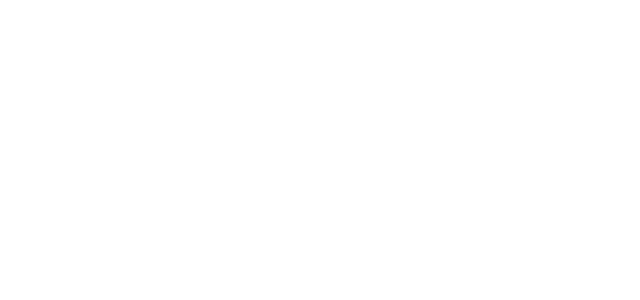
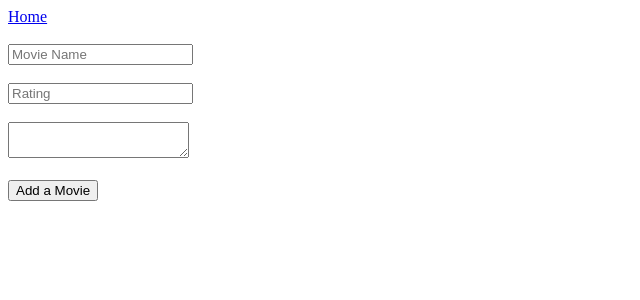
Before and after one commit to sanishkarkee/REACT-DynoAcademy, a React (Create React App) app: page /add in a window 1280 px wide. Shown: the top 300 px of the page, without its empty margins (0-640 px from the left). Built offline with nearby package versions, Linux system fonts and the light colour scheme.

Commit message:
POST ko lagi chai send haru data ko structure-object banayeu ani AXIOS koa lagi try-catch ma POST ko response lekheu

```diff
--- a/src/Routes/Router.js
+++ b/src/Routes/Router.js
@@ -6,6 +6,7 @@ import {
 } from 'react-router-dom/cjs/react-router-dom.min';
 import Index from '../pages/Index';
 import ViewMovie from '../pages/ViewMovie';
+import AddMovie from '../pages/AddMovie';
 
 const Router = () => {
   return (
@@ -13,6 +14,7 @@ const Router = () => {
       <Switch>
         <Route path='/' component={Index} exact />
         <Route path='/view_movie/:id' component={ViewMovie} exact />
+        <Route path='/add' component={AddMovie} exact />
       </Switch>
     </BrowserRouter>
   );
--- /dev/null
+++ b/src/pages/AddMovie.js
@@ -0,0 +1,40 @@
+import axios from 'axios';
+import React from 'react';
+import { Link } from 'react-router-dom/cjs/react-router-dom.min';
+
+const AddMovie = () => {
+  const addMovieHandler = async (e) => {
+    e.preventDefault();
+
+    // Payload ko object construct gareko because send garne data "OBJECT" type ma hunu parxa
+    const movieData = {
+      movie_name: 'Dummy Movie',
+      rating: 10,
+      description: 'This is a good movie!',
+    };
+
+    try {
+      const response = await axios.post(
+        'https://api.dynoacademy.com/test-api/v1/movies',
+        movieData
+      );
+
+      alert(response.data.message);
+    } catch (error) {}
+  };
+
+  return (
+    <>
+      <Link to='/'>Home</Link>
+      <br /> <br />
+      <form onSubmit={addMovieHandler}>
+        <input type='text' placeholder='Movie Name' /> <br /> <br />
+        <input type='text' placeholder='Rating' /> <br /> <br />
+        <textarea></textarea> <br /> <br />
+        <button type='submit'>Add a Movie</button>
+      </form>
+    </>
+  );
+};
+
+export default AddMovie;
--- a/src/pages/Index.js
+++ b/src/pages/Index.js
@@ -80,6 +80,10 @@ const Index = () => {
       <b>SUGGESTED MOVIES:</b>
 
       <div>
+        <Link to='/add'>Add a Movie</Link>
+      </div>
+
+      <div>
         <input
           type='text'
           value={searchMovieText}
```
